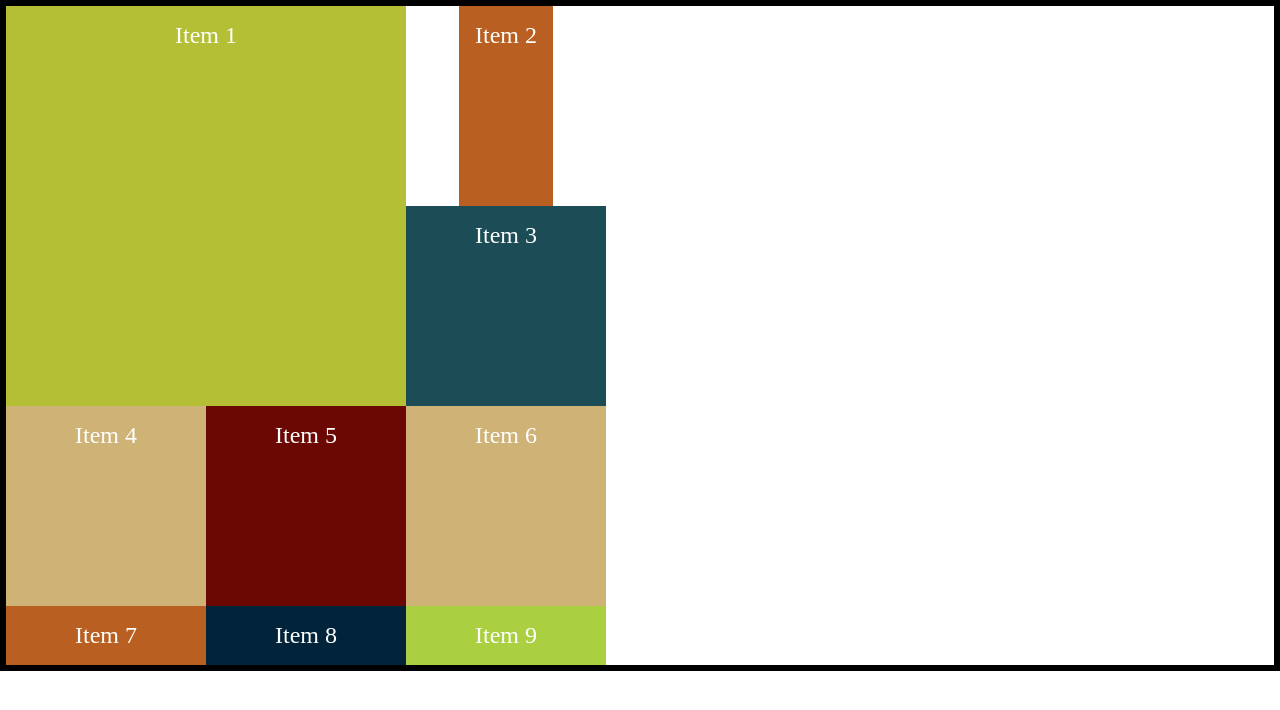
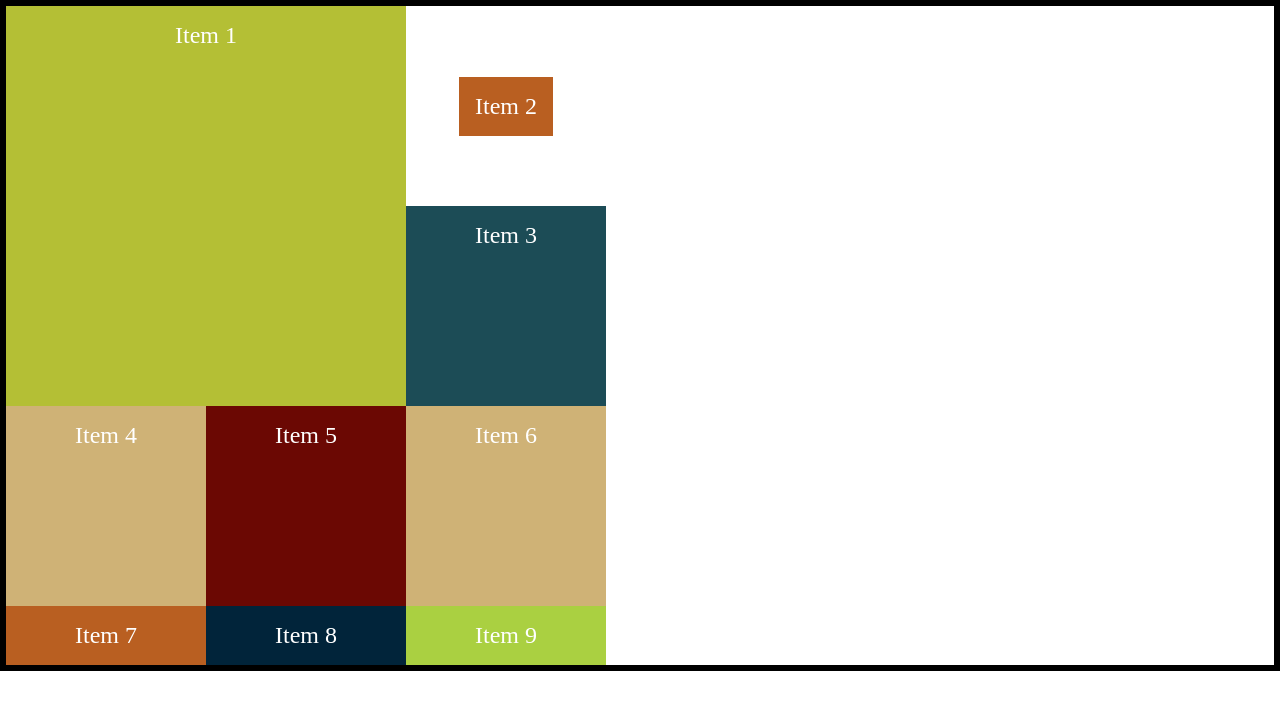
Before and after one commit to dewanwakilahmed/css-grid-crash-course-2022-codevolution, a plain HTML site: page index.html in a window 1280 px wide. Drawn offline with Linux system fonts and the light colour scheme.

Commit message:
Align Self

```diff
--- a/style.css
+++ b/style.css
@@ -101,6 +101,11 @@ body {
   /* justify-self: start; */
   /* justify-self: end; */
   justify-self: center;
+
+  /* align-self: stretch; */
+  /* align-self: start; */
+  /* align-self: end; */
+  align-self: center;
 }
 
 .item-3 {
```
